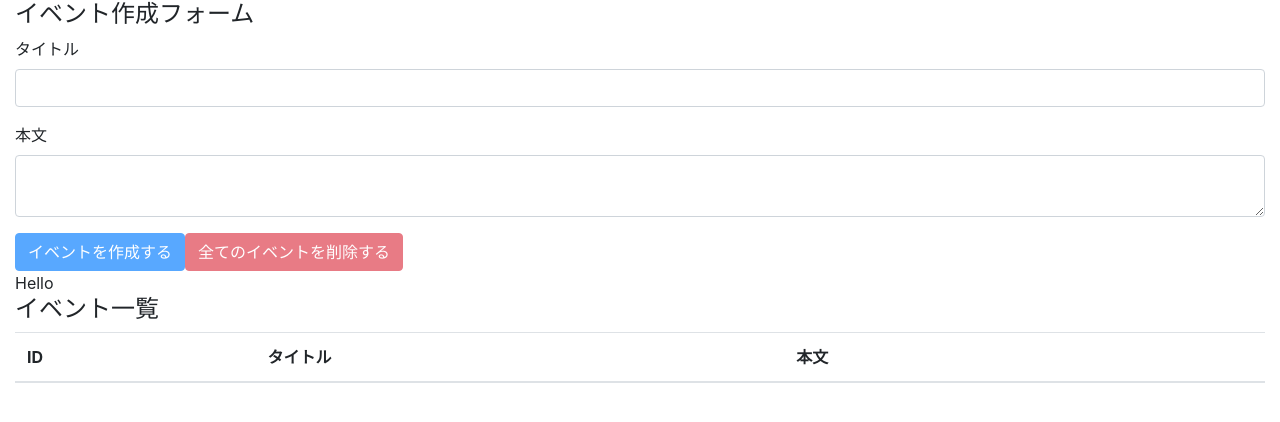
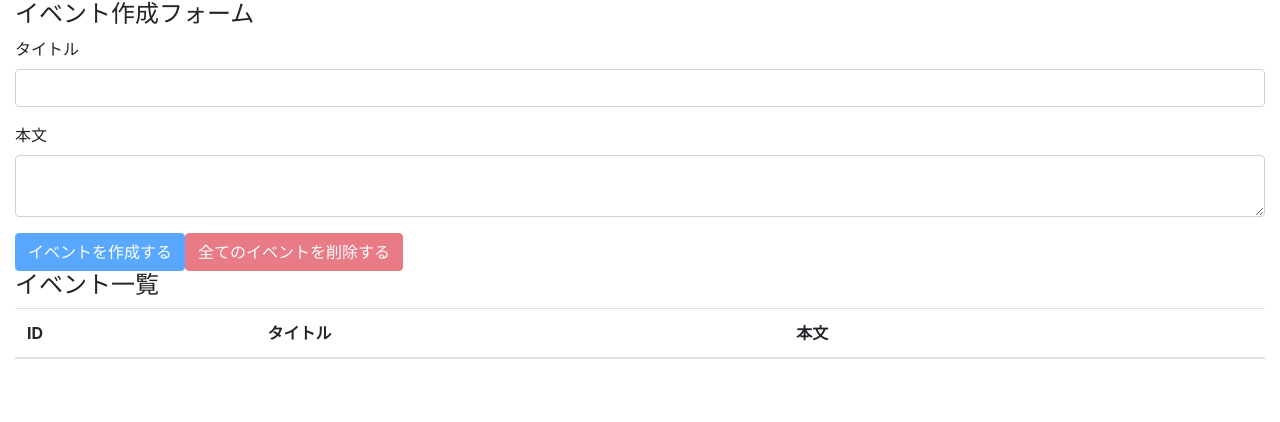
Before and after one commit to mikeda/react-hooks-101, a React (Create React App) app: page / in a window 1280 px wide. Shown: the top 422 px of the page. Built offline with nearby package versions, Linux system fonts and the light colour scheme.

Commit message:
stateとdispatchをcontextで渡すように

```diff
--- a/src/components/App.js
+++ b/src/components/App.js
@@ -11,10 +11,10 @@
   const [state, dispatch] = useReducer(reducer, []);
 
   return (
-    <AppContext.Provider value={"Hello"}>
+    <AppContext.Provider value={{ state, dispatch}}>
       <div className="container-fluid">
-        <EventForm state={state} dispatch={dispatch} />
-        <Events state={state} dispatch={dispatch} />
+        <EventForm />
+        <Events />
       </div>
     </AppContext.Provider>
   );
--- a/src/components/Event.js
+++ b/src/components/Event.js
@@ -1,6 +1,10 @@
-import React from 'react';
+import React, { useContext } from 'react';
 
-const Event = ({ event, dispatch }) => {
+import AppContext from '../contexts/AppContext';
+
+const Event = ({ event }) => {
+  const { dispatch } = useContext(AppContext);
+
   const id = event.id;
   const handleClickDeleteButton = () => {
     const result = window.confirm(`${id}を削除していいですか？`);
--- a/src/components/EventForm.js
+++ b/src/components/EventForm.js
@@ -1,8 +1,10 @@
-import React, { useState } from 'react'
+import React, { useState, useContext } from 'react'
 
+import AppContext from '../contexts/AppContext'
 import { CREATE_EVENT, DELETE_ALL_EVENTS } from '../actions';
 
-const EventForm = ({state, dispatch}) => {
+const EventForm = () => {
+  const { state, dispatch } = useContext(AppContext);
   const [title, setTitle] = useState('');
   const [body, setBody] = useState('');
 
--- a/src/components/Events.js
+++ b/src/components/Events.js
@@ -3,12 +3,11 @@
 import Event from './Event';
 import AppContext from '../contexts/AppContext';
 
-const Events = ({ state, dispatch }) => {
-  const value = useContext(AppContext);
+const Events = () => {
+  const { state } = useContext(AppContext);
 
   return(
     <>
-      <div>{value}</div>
       <h4>イベント一覧</h4>
       <table className="table table-hover">
         <thead>
@@ -21,7 +20,7 @@
         </thead>
         <tbody>
           {
-            state.map(event => (<Event event={event} dispatch={dispatch} key={event.id}></Event>))
+            state.map(event => (<Event event={event} key={event.id}></Event>))
           }
         </tbody>
       </table>
```
